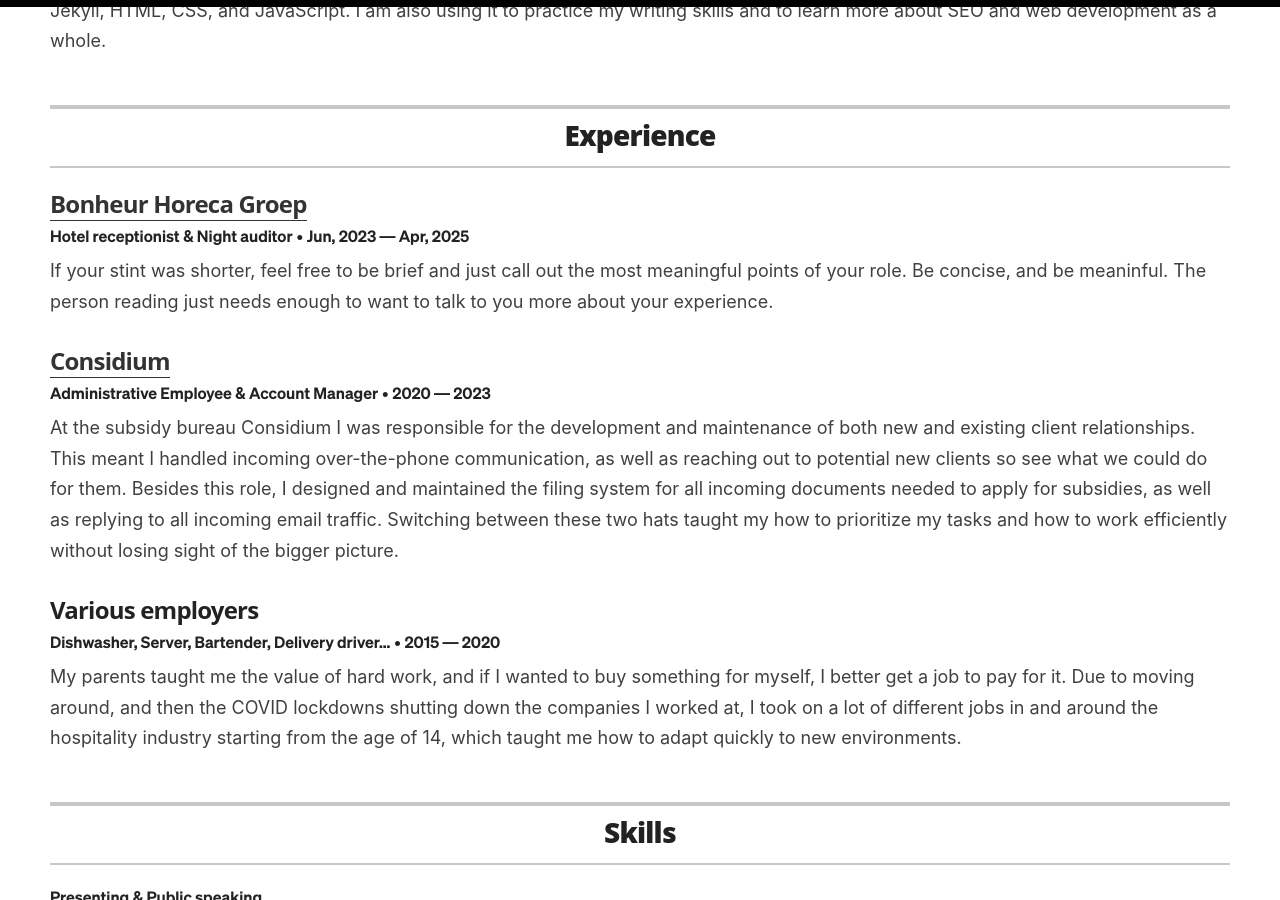
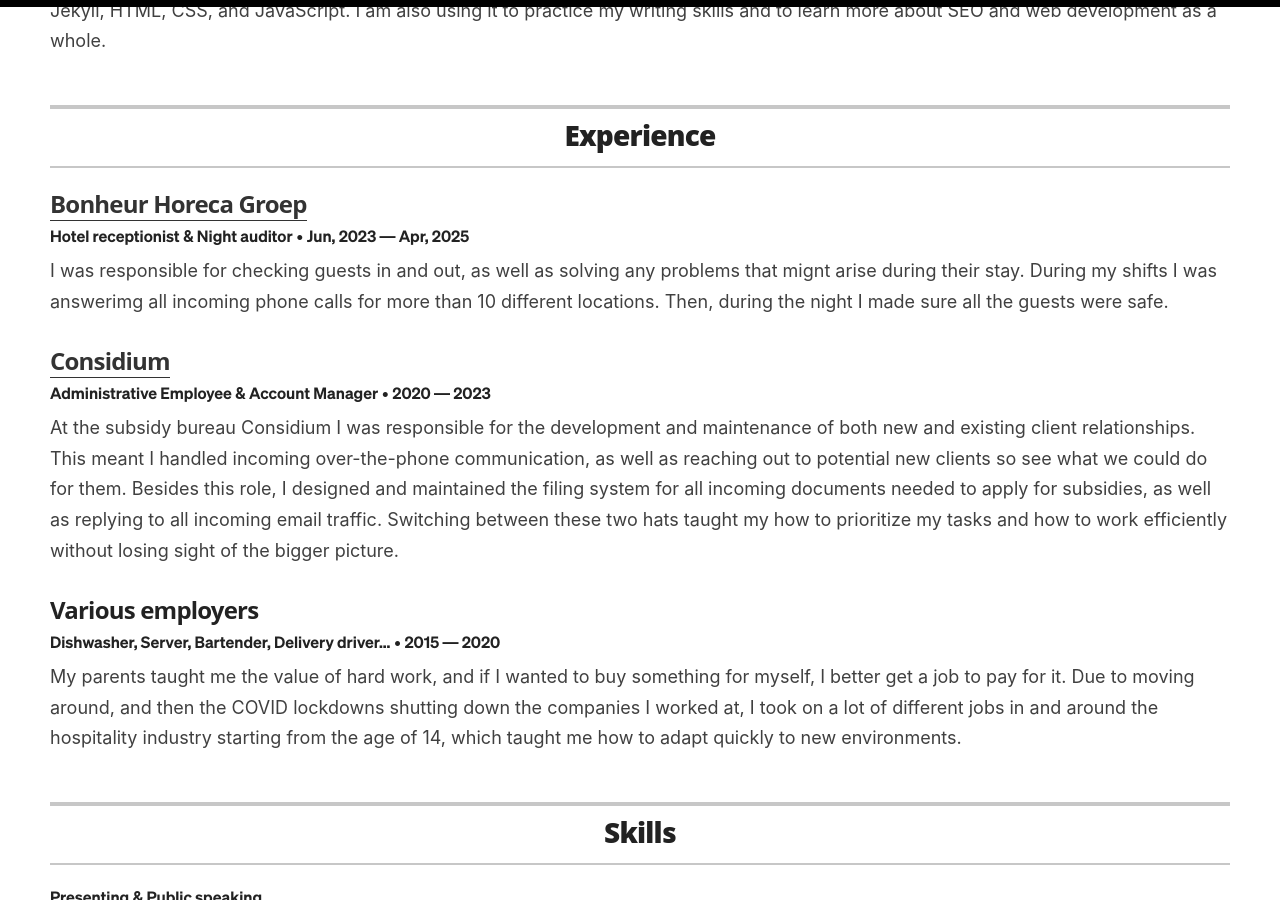
Before and after one commit to Pil0tz/pil0tz.github.io, a Jekyll site: the page built from _pages/resume.md, in a window 1280 px wide and 900 px high, scrolled down 1645 px. Built offline with Jekyll 4.4.1, drawn with Linux system fonts in a browser that asks for light colours.

Commit message:
Update experience.yml

```diff
--- a/_data/experience.yml
+++ b/_data/experience.yml
@@ -3,8 +3,10 @@
   position: Hotel receptionist & Night auditor
   duration:  Jun, 2023 &mdash; Apr, 2025
   url: https://www.bonheurhorecagroep.nl/
-  summary: If your stint was shorter, feel free to be brief and just call out the most meaningful points of your role. Be concise, and be meaninful. The person reading just needs enough to want to talk to you more about your experience.
-
+  summary: |
+    I was responsible for checking guests in and out, as well as solving any problems that mignt arise during their stay.
+    During my shifts I was answerimg all incoming phone calls for more than 10 different locations.
+    Then, during the night I made sure all the guests were safe.
 
 - company: Considium
   position: Administrative Employee & Account Manager
```
